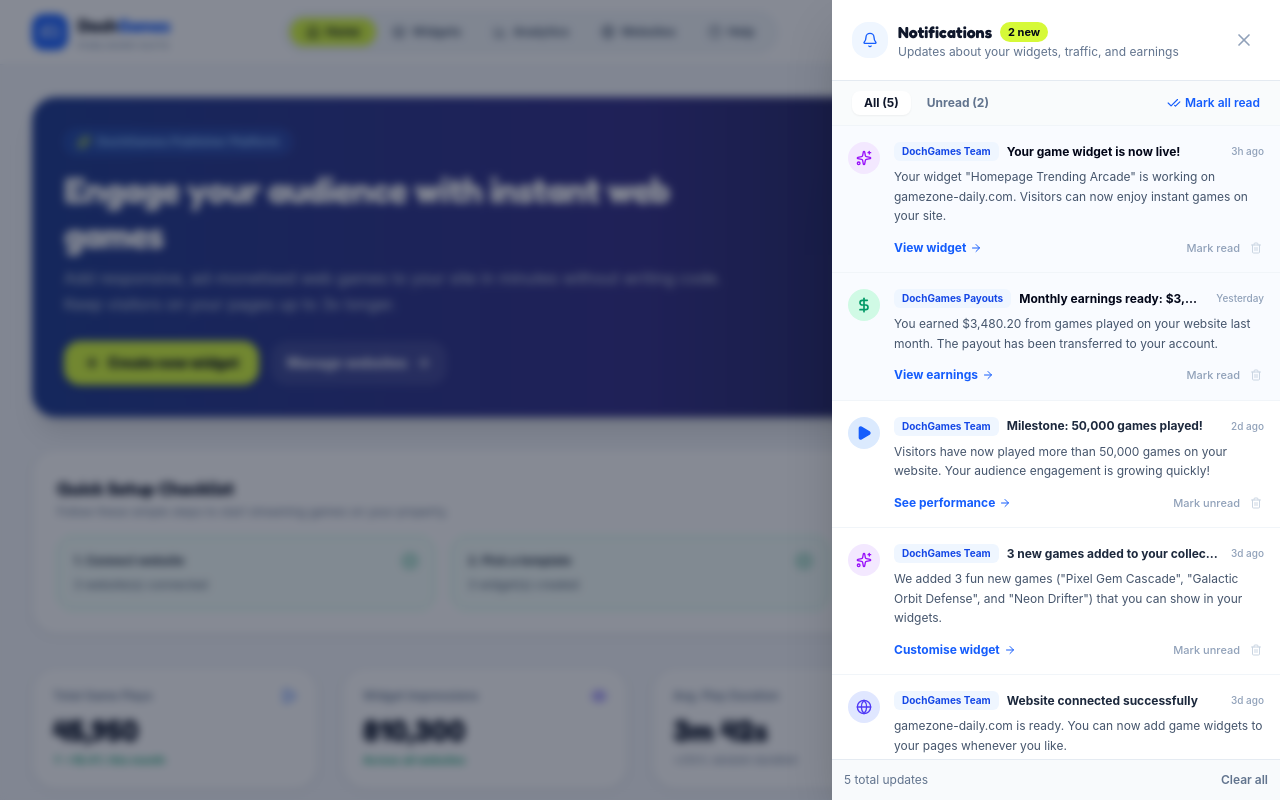
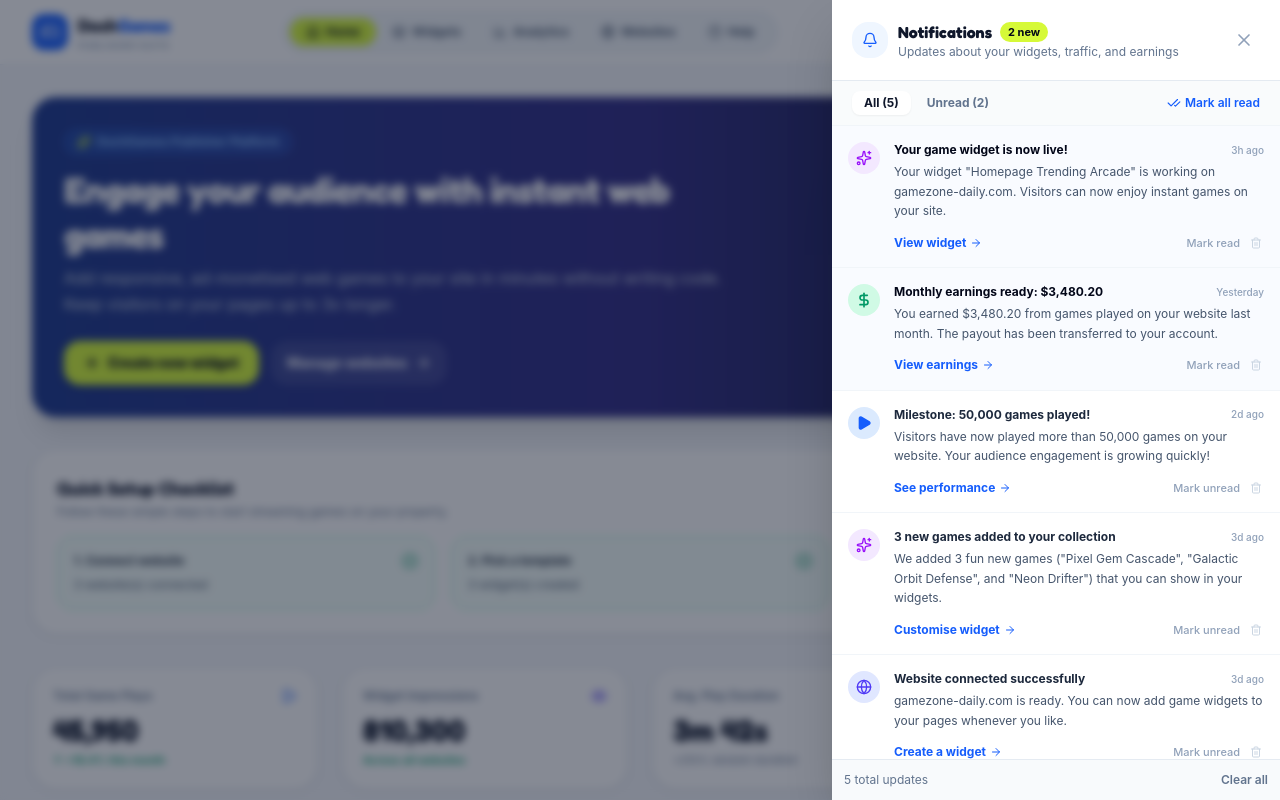
Before and after one commit to dochaseops-sys/dochgames-publisher, a React (Vite) app: page / in a window 1280 px wide. Both pictures are taken after a click on the button "Platform Notifications". Shown: the top 800 px of the page. Built offline with nearby package versions, Linux system fonts and the light colour scheme.

Commit message:
refactor(notifications): remove sender tags from notification cards

```diff
--- a/src/components/notifications/NotificationCenter.tsx
+++ b/src/components/notifications/NotificationCenter.tsx
@@ -197,16 +197,11 @@ export const NotificationCenter: React.FC<NotificationCenterProps> = ({
 
                 {/* Content */}
                 <div className="flex-1 min-w-0">
-                  <div className="flex items-center justify-between gap-1 mb-1.5">
-                    <div className="flex items-center gap-2 min-w-0">
-                      <span className="text-[10px] font-bold text-blue-700 bg-blue-50 px-2 py-0.5 rounded-md shrink-0">
-                        {notif.actor?.name || 'DochGames'}
-                      </span>
-                      <h3 className={`text-xs font-bold truncate ${notif.read ? 'text-slate-800' : 'text-slate-950 font-black'}`}>
-                        {notif.title}
-                      </h3>
-                    </div>
-                    <span className="text-[10px] text-slate-400 shrink-0 font-medium ml-2">
+                  <div className="flex items-center justify-between gap-2 mb-1">
+                    <h3 className={`text-xs font-bold truncate ${notif.read ? 'text-slate-800' : 'text-slate-950 font-black'}`}>
+                      {notif.title}
+                    </h3>
+                    <span className="text-[10px] text-slate-400 shrink-0 font-medium">
                       {formatTimestamp(notif.timestamp)}
                     </span>
                   </div>
```
